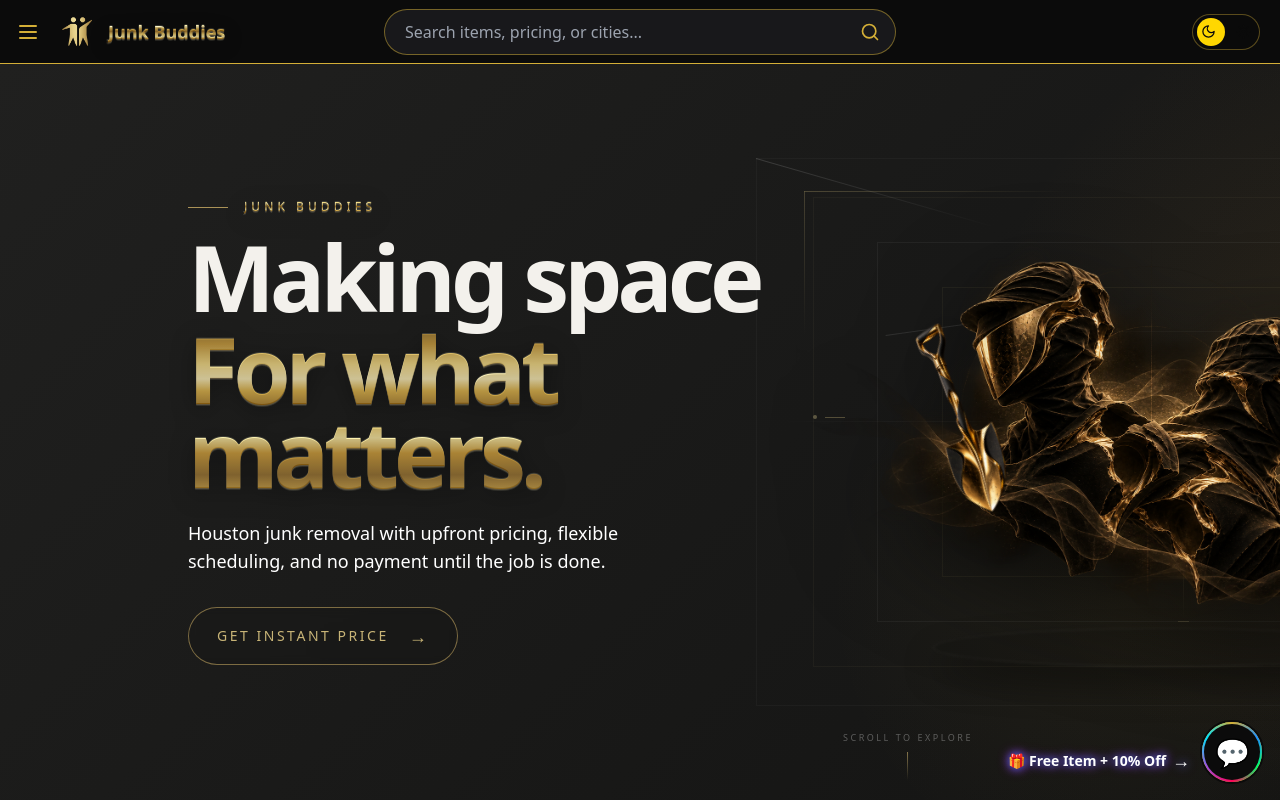
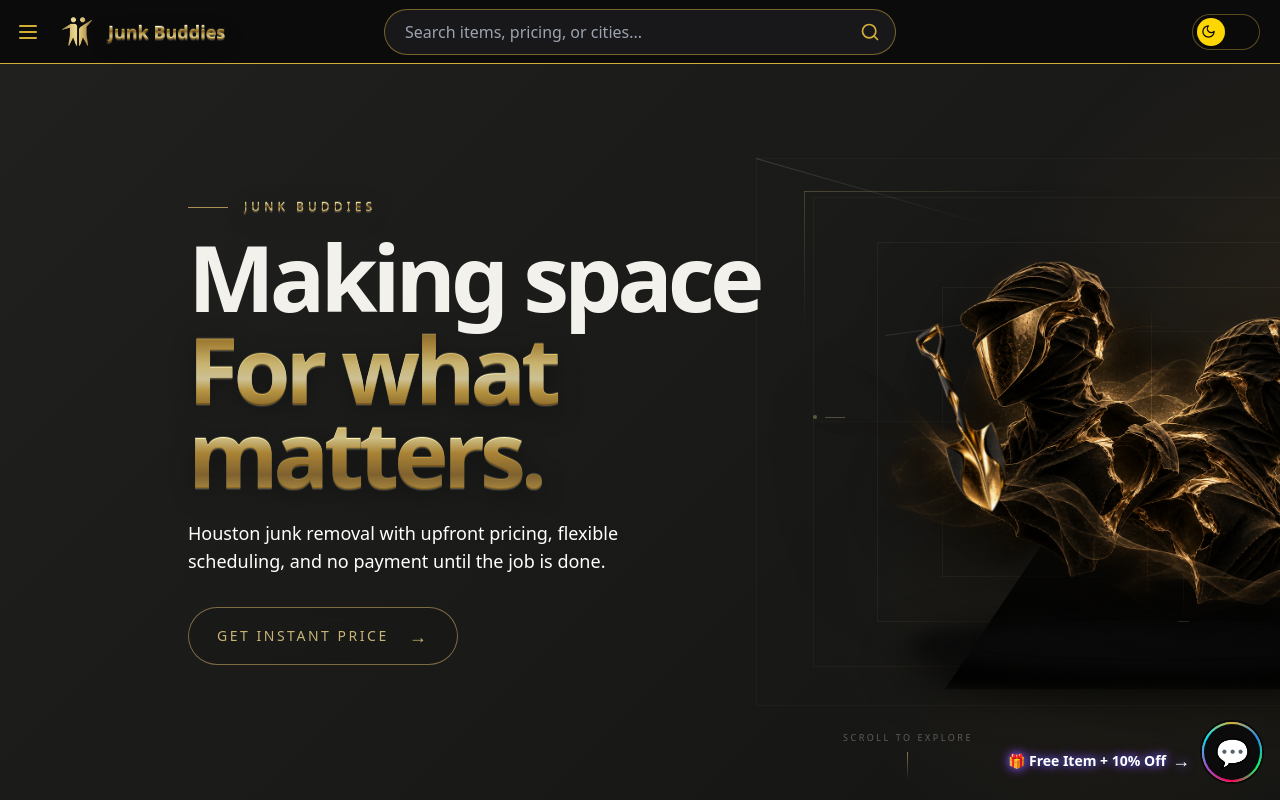
Before and after one commit to JunkBuddies/junk-buddies-immersive, a React (Vite) app: page / in a window 1280 px wide. Built offline with nearby package versions, Linux system fonts and the light colour scheme.

Commit message:
Deepen floating sculpture shadow into perspective void

```diff
--- a/src/pages/LandingPage.jsx
+++ b/src/pages/LandingPage.jsx
@@ -280,7 +280,24 @@ function LandingPage() {
                 <span className="h-1 w-1 rounded-full bg-[#e0cf91]" />
                 <span className="h-px w-5 bg-[#c8b477]" />
               </div>
-              <div aria-hidden="true" className="absolute bottom-[8%] left-[23%] h-[7%] w-[58%] rounded-[50%] border border-white/[0.06] bg-black/15 blur-[1px] shadow-[0_18px_34px_rgba(0,0,0,0.38)]" />
+              {/* Deep contact shadow + receding void wedge beneath the floating sculpture */}
+              <div
+                aria-hidden="true"
+                className="absolute bottom-[4%] left-[10%] h-[43%] w-[80%] opacity-90 blur-[10px]"
+                style={{
+                  clipPath: "polygon(18% 100%, 82% 100%, 61% 0%, 43% 0%)",
+                  background:
+                    "linear-gradient(to top, rgba(0,0,0,0.98) 0%, rgba(0,0,0,0.90) 30%, rgba(0,0,0,0.58) 66%, rgba(0,0,0,0) 100%)",
+                }}
+              />
+              <div
+                aria-hidden="true"
+                className="absolute bottom-[7%] left-[20%] h-[10%] w-[62%] rounded-[50%] bg-black/95 blur-[9px] shadow-[0_18px_46px_rgba(0,0,0,0.96)]"
+              />
+              <div
+                aria-hidden="true"
+                className="absolute bottom-[11%] left-[29%] h-[4%] w-[44%] rounded-[50%] bg-black blur-[5px]"
+              />
               <div aria-hidden="true" className="absolute bottom-[17%] left-[54%] h-[12%] w-px bg-gradient-to-b from-[#c8b477]/20 to-transparent" />
               <div aria-hidden="true" className="absolute bottom-[16%] left-[calc(54%-5px)] h-px w-[11px] bg-[#c8b477]/25" />
 
```
